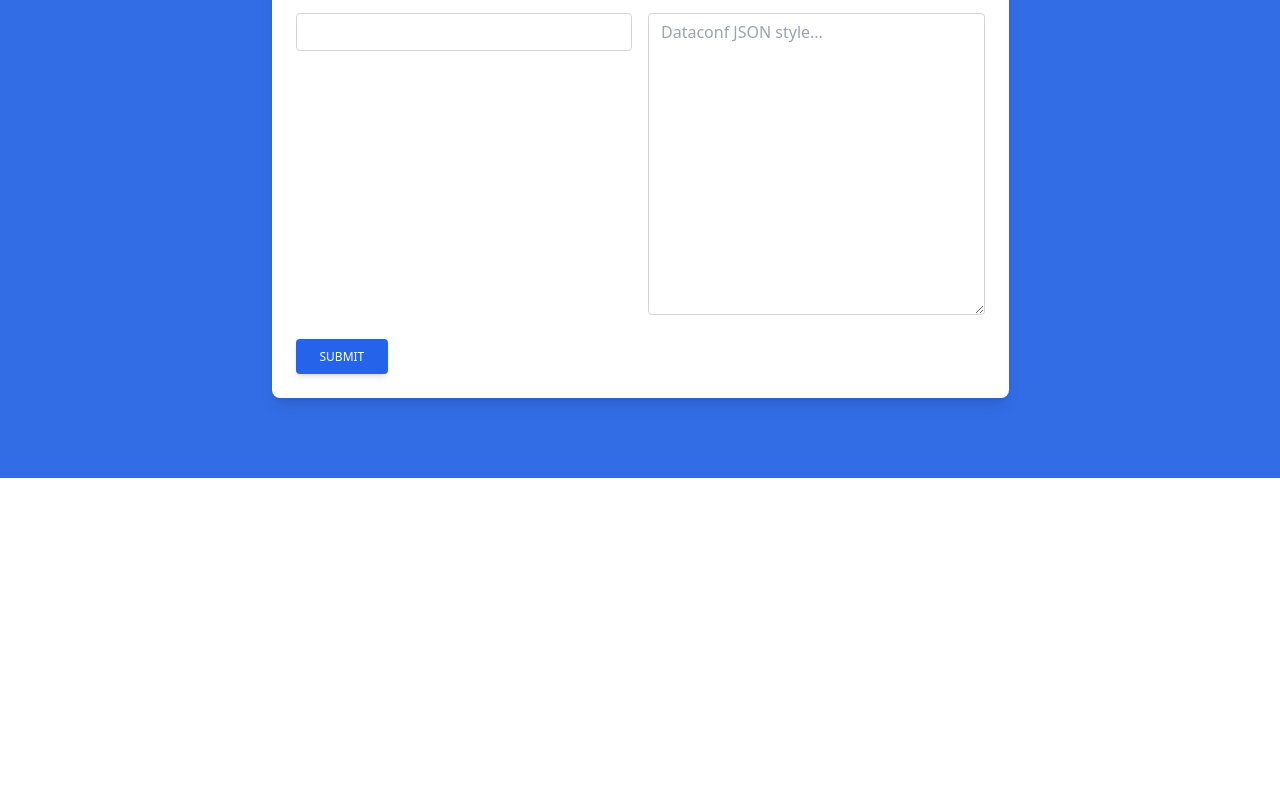
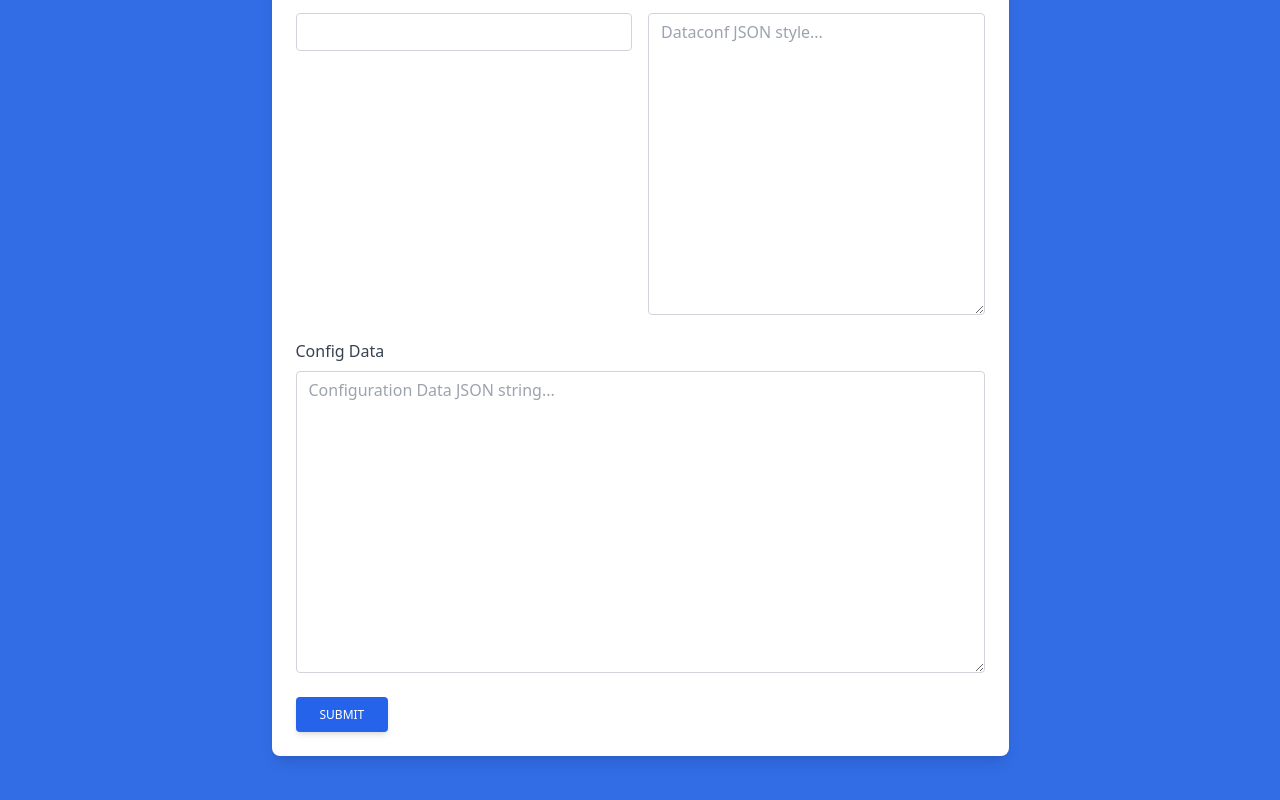
Before and after one commit to hharieta/aws_crud_archie, a Next.js app: page /adddata in a window 1280 px wide. Shown: the part 961-1761 px from the top of the page. Before the commit the page ends 1439 px from the top, so only its background shows below. Built offline with nearby package versions, Linux system fonts and the light colour scheme; no server answers.

Commit message:
Added new field for json string

```diff
--- a/pages/adddata.js
+++ b/pages/adddata.js
@@ -40,7 +40,8 @@ const AddData = () => {
         // defaultValues: event.target.defaultValues.value,
         mainResources: event.target.mainResources.value,
         // allResources: event.target.allResources.value,
-        dataconf: event.target.dataconf.value
+        dataconf: event.target.dataconf.value,
+        configdata: event.target.configdata.value
       },
     };
 
@@ -337,6 +338,22 @@ const AddData = () => {
                   />
                 </div>
               </section>
+              <section className="flex gap-4">
+                <div className="form-group mb-6 flex-1">
+                  <label
+                    htmlFor="jsondata"
+                    className="form-label inline-block mb-2 text-gray-700"
+                  >
+                    Config Data
+                  </label>
+                  <textarea
+                    rows={12}
+                    className={styles.inputField}
+                    id="configdata"
+                    placeholder="Configuration Data JSON string..."
+                  />
+                </div>
+              </section>
             </div>
 
             <button
--- a/pages/updatedata.js
+++ b/pages/updatedata.js
@@ -23,7 +23,7 @@ const UpdateData = () => {
         dateAdded: data.dateAdded, //sortKey (if any)
       },
       UpdateExpression:
-        "SET #category = :val1, #cloud = :val2, #solution = :val3, #tittle = :val4, #actionName = :val5, #env = :val6, #envShort = :val7, #description = :val8, #description2 = :val9, #cost = :val10, #diagram = :val11, #type = :val12, #upcoming = :val13, #templateResources = :val14, #mainResources = :val15, #dataconf = :val16, #dateModified = :val17",
+        "SET #category = :val1, #cloud = :val2, #solution = :val3, #tittle = :val4, #actionName = :val5, #env = :val6, #envShort = :val7, #description = :val8, #description2 = :val9, #cost = :val10, #diagram = :val11, #type = :val12, #upcoming = :val13, #templateResources = :val14, #mainResources = :val15, #dataconf = :val16, #dateModified = :val17, #configdata = :val18",
       ExpressionAttributeValues: {
         ":val1": event.target.category.value,
         ":val2": event.target.cloud.value,
@@ -42,6 +42,7 @@ const UpdateData = () => {
         ":val15": event.target.mainResources.value,
         ":val16": event.target.dataconf.value,
         ":val17": new Date().toLocaleString(),
+        ":val18": event.target.configdata.value
       },
       ExpressionAttributeNames: {
         "#category": "category",
@@ -60,7 +61,8 @@ const UpdateData = () => {
         "#templateResources": "templateResources",
         "#mainResources": "mainResources",
         "#dataconf": "dataconf",
-        "#dateModified": "dateModified"
+        "#dateModified": "dateModified",
+        "#configdata": "configdata"
       }
     };
 
@@ -352,6 +354,22 @@ const UpdateData = () => {
                   />
                 </div>
               </section>
+              <section className="flex gap-4">
+                <div className="form-group mb-6 flex-1">
+                  <label
+                    htmlFor="jsondata"
+                    className="form-label inline-block mb-2 text-gray-700"
+                  >
+                    Config Data
+                  </label>
+                  <textarea
+                    rows={12}
+                    className={styles.inputField}
+                    id="configdata"
+                    defaultValue={data.configdata}
+                  />
+                </div>
+              </section>
             </div>
 
             <button
--- a/pages/viewdata.js
+++ b/pages/viewdata.js
@@ -198,6 +198,9 @@ const ViewData = () => {
                     <th scope="col" className={Styles.tableHeadings}>
                       Dataconfig
                     </th>
+                    <th scope="col" className={Styles.tableHeadings}>
+                      Config Data
+                    </th>
                   </tr>
                 </thead>
                 <tbody>
@@ -226,7 +229,8 @@ const ViewData = () => {
                               upcoming: item.upcoming,
                               templateResources: item.templateResources,
                               mainResources: item.mainResources,
-                              dataconf: item.dataconf
+                              dataconf: item.dataconf,
+                              configdata: item.configdata
                             },
                           }}
                         >
@@ -266,6 +270,7 @@ const ViewData = () => {
                       {/* <td className={Styles.tableData}>{item && item.optionalValues ? item.optionalValues.slice(0,100) : ''}</td> */}
                       <td className={Styles.tableData}>{item && item.mainResources ? item.mainResources.slice(0,100) : ''}</td>
                       <td className={Styles.tableData}>{item && item.dataconf ? item.dataconf.slice(0,100) : ''}</td>
+                      <td className={Styles.tableData}>{item && item.configdata ? item.configdata.slice(0,100) : ''}</td>
                     </tr>
                   ))}
                 </tbody>
```
Also changed, not shown: pages/index.js (+0 -9 lines), 1 other file (tests, documents, lock files or other folders).
